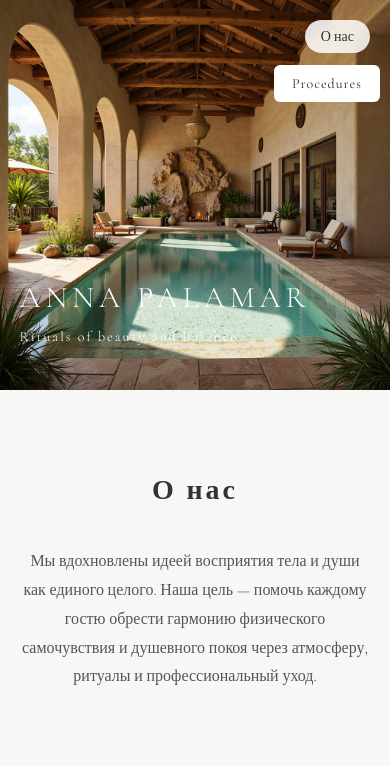
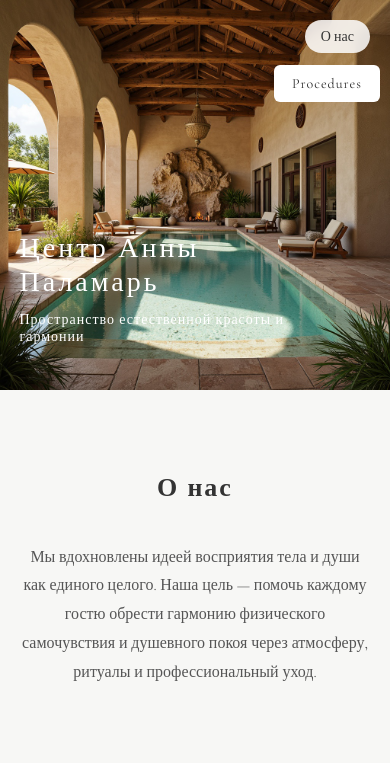
Before and after one commit to Sigmaboyyyt/spa-site, a Flask app: page / in a window 390 px wide. Shown: the top 766 px of the page. Run offline with Flask 3, Linux system fonts and the light colour scheme.

Commit message:
update russian hero text

```diff
--- a/static/style.css
+++ b/static/style.css
@@ -39,7 +39,7 @@ body {
 
 .brand-title {
     font-size: 56px;
-    letter-spacing: 10px;
+    letter-spacing: 6px;
     font-weight: 300;
     margin: 0;
 }
@@ -47,7 +47,7 @@ body {
 .brand-subtitle {
     margin-top: 12px;
     font-size: 20px;
-    letter-spacing: 4px;
+    letter-spacing: 2px;
     font-weight: 300;
 }
 
@@ -104,7 +104,7 @@ body {
 
 .about h2 {
     font-size: 42px;
-    letter-spacing: 3px;
+    letter-spacing: 2px;
     margin-bottom: 40px;
 }
 
@@ -124,13 +124,13 @@ body {
     }
 
     .brand-title {
-        font-size: 30px;
-        letter-spacing: 5px;
+        font-size: 28px;
+        letter-spacing: 3px;
     }
 
     .brand-subtitle {
         font-size: 14px;
-        letter-spacing: 2px;
+        letter-spacing: 1px;
     }
 
     .procedures-button {
@@ -145,7 +145,7 @@ body {
     }
 
     .about h2 {
-        font-size: 28px;
+        font-size: 26px;
     }
 
     .about-text {
--- a/templates/index.html
+++ b/templates/index.html
@@ -2,7 +2,7 @@
 <html lang="ru">
 <head>
     <meta charset="UTF-8">
-    <title>Anna Palamar</title>
+    <title>Центр Анны Паламарь</title>
 
     <!-- Google Font -->
     <link href="https://fonts.googleapis.com/css2?family=Cormorant+Garamond:wght@300;400&display=swap" rel="stylesheet">
@@ -27,8 +27,8 @@
     </a>
 
     <div class="overlay">
-        <h1 class="brand-title">ANNA PALAMAR</h1>
-        <p class="brand-subtitle">Rituals of beauty and balance</p>
+        <h1 class="brand-title">Центр Анны Паламарь</h1>
+        <p class="brand-subtitle">Пространство естественной красоты и гармонии</p>
     </div>
 
 </section>
```
